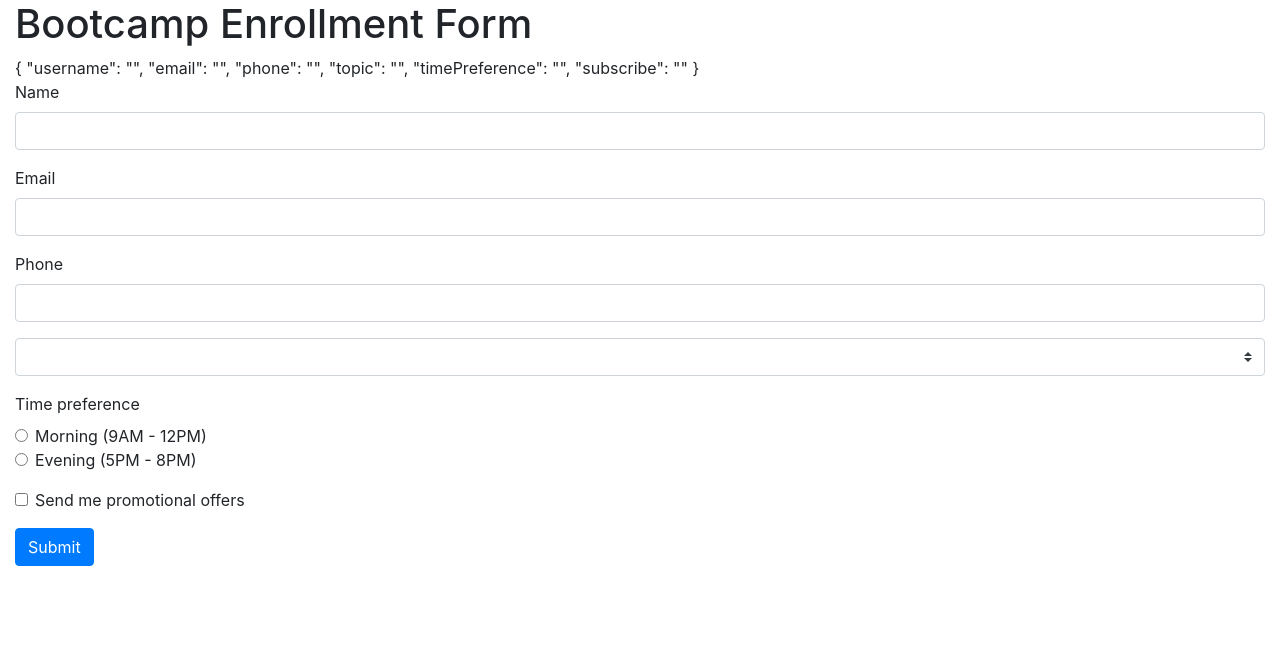
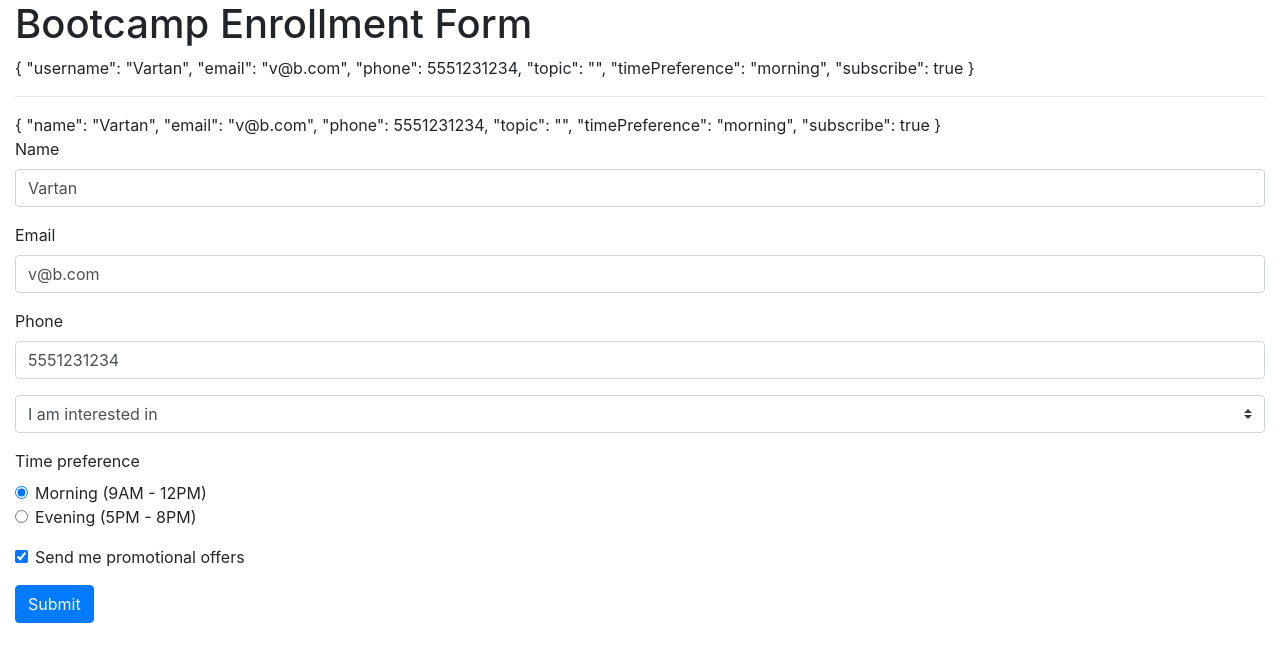
Before and after one commit to vartanbeno/angular-forms, an Angular app: page / in a window 1280 px wide. Shown: the top 662 px of the page. Built offline with nearby package versions, Linux system fonts and the light colour scheme.

Commit message:
bind data to user model

```diff
--- a/src/app/app.component.html
+++ b/src/app/app.component.html
@@ -3,25 +3,27 @@
   <form #userForm="ngForm">
 
     {{ userForm.value | json }}
+    <hr />
+    {{ userModel | json }}
 
     <div class="form-group">
       <label>Name</label>
-      <input type="text" class="form-control" name="username" ngModel>
+      <input type="text" class="form-control" name="username" [(ngModel)]="userModel.name">
     </div>
 
     <div class="form-group">
       <label>Email</label>
-      <input type="email" class="form-control" name="email" ngModel>
+      <input type="email" class="form-control" name="email" [(ngModel)]="userModel.email">
     </div>
 
     <div class="form-group">
       <label>Phone</label>
-      <input type="tel" class="form-control" name="phone" ngModel>
+      <input type="tel" class="form-control" name="phone" [(ngModel)]="userModel.phone">
     </div>
 
     <div class="form-group">
-      <select class="custom-select" name="topic" ngModel>
-        <option selected>I am interested in</option>
+      <select class="custom-select" name="topic" [(ngModel)]="userModel.topic">
+        <option selected value="">I am interested in</option>
         <option *ngFor="let topic of topics">{{ topic }}</option>
       </select>
     </div>
@@ -29,17 +31,17 @@
     <div class="mb-3">
       <label>Time preference</label>
       <div class="form-check">
-        <input class="form-check-input" type="radio" name="timePreference" value="morning" ngModel>
+        <input class="form-check-input" type="radio" name="timePreference" value="morning" [(ngModel)]="userModel.timePreference">
         <label class="form-check-label">Morning (9AM - 12PM)</label>
       </div>
       <div class="form-check">
-        <input class="form-check-input" type="radio" name="timePreference" value="evening" ngModel>
+        <input class="form-check-input" type="radio" name="timePreference" value="evening" [(ngModel)]="userModel.timePreference">
         <label class="form-check-label">Evening (5PM - 8PM)</label>
       </div>
     </div>
 
     <div class="form-check mb-3">
-      <input type="checkbox" class="form-check-input" name="subscribe" ngModel>
+      <input type="checkbox" class="form-check-input" name="subscribe" [(ngModel)]="userModel.subscribe">
       <label class="form-check-label">Send me promotional offers</label>
     </div>
 
--- a/src/app/app.component.ts
+++ b/src/app/app.component.ts
@@ -1,4 +1,5 @@
 import { Component } from '@angular/core';
+import { User } from './user';
 
 @Component({
   selector: 'app-root',
@@ -7,4 +8,6 @@ import { Component } from '@angular/core';
 })
 export class AppComponent {
   topics = ['Angular', 'React', 'Vue'];
+
+  userModel = new User('Vartan', 'v@b.com', 5551231234, '', 'morning', true);
 }
--- /dev/null
+++ b/src/app/user.ts
@@ -0,0 +1,10 @@
+export class User {
+    constructor(
+        public name: string,
+        public email: string,
+        public phone: number,
+        public topic: string,
+        public timePreference: string,
+        public subscribe: boolean,
+    ) { }
+}
```
